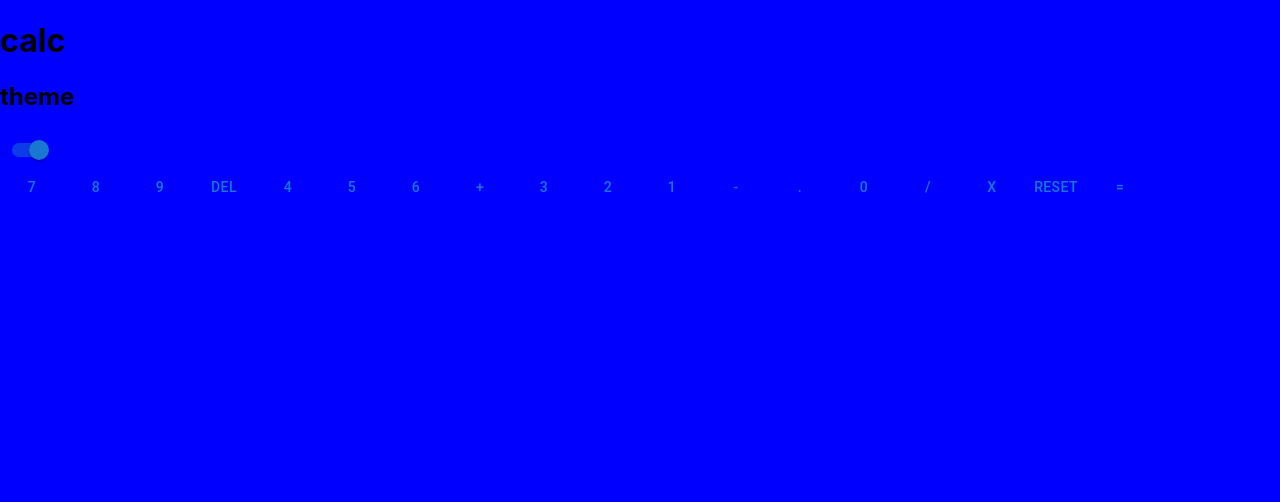
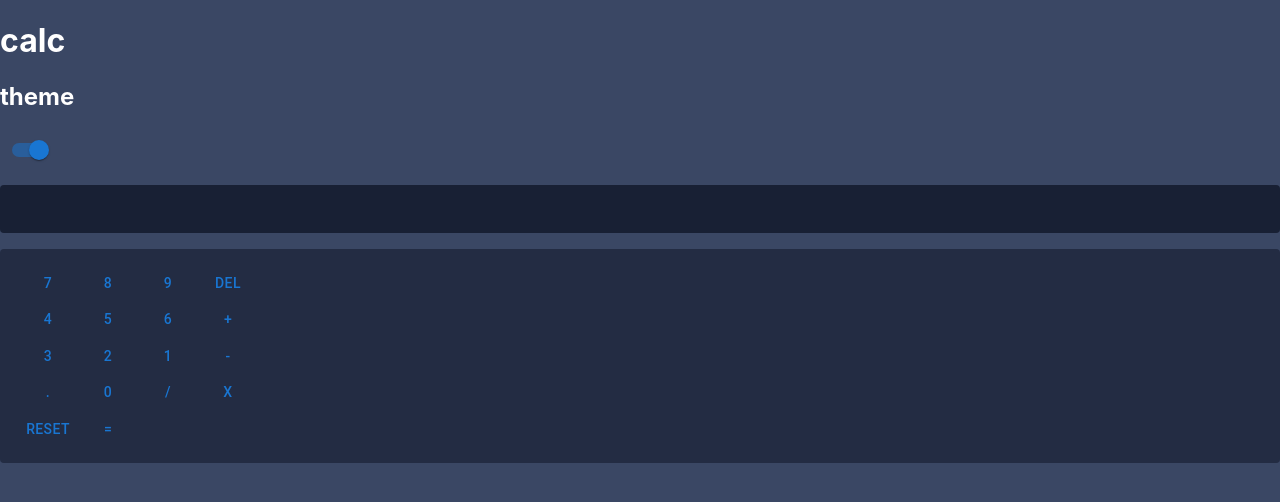
Before and after one commit to ChristalBell/my-calculator, a React (Create React App) app: page / in a window 1280 px wide. Shown: the top 502 px of the page. Built offline with nearby package versions, Linux system fonts and the light colour scheme.

Commit message:
theme 1 base colors no mui button connected to css

```diff
--- a/src/components/styles.css
+++ b/src/components/styles.css
@@ -1,7 +1,25 @@
-.DigitButton {
+.calculator-grid {
+  display: grid;
+}
+.output {
+  background: hsl(224, 36%, 15%);
+  border-radius: 0.25rem;
+  color: hsl(0, 0%, 100%);
   font-weight: bolder;
+  font-size: 700;
+  margin: 1rem 0;
+  text-align: right;
+  padding: 1.5rem;
+}
+.bottom-screen {
+  background: hsl(223, 31%, 20%);
+  border-radius: 0.25rem;
+  display: grid;
+  grid-template-columns: 60px 60px 60px 60px;
+  padding: 1rem 1rem;
 }
 
 body {
-  background: blue;
+  background: hsl(222, 26%, 31%);
+  color: hsl(0, 0%, 100%);
 }
```
